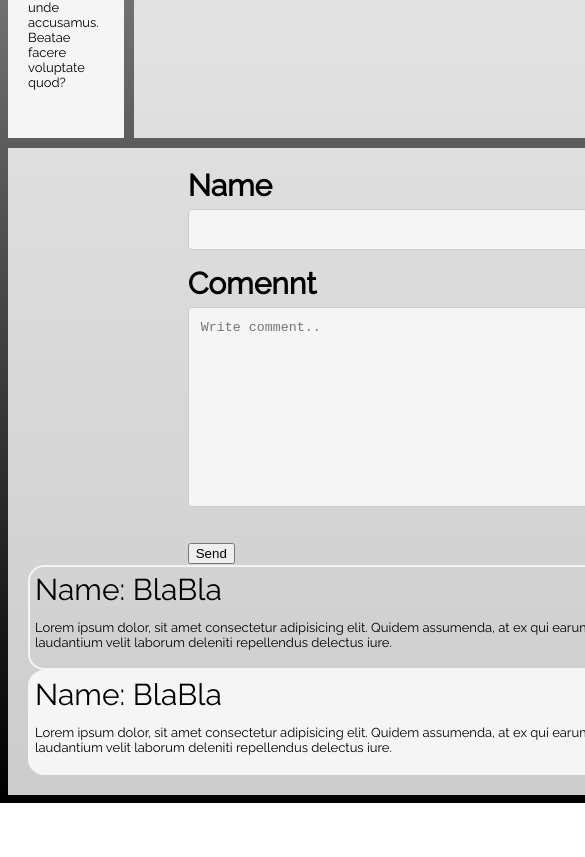
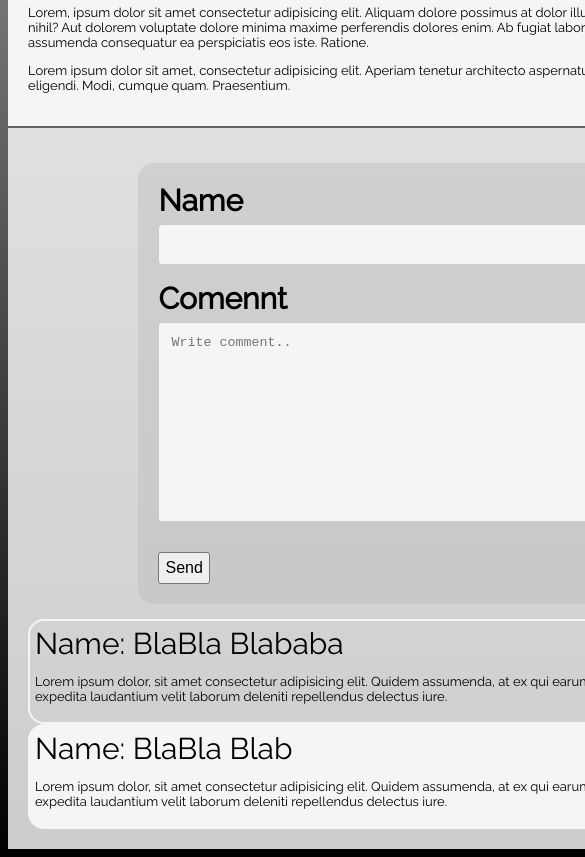
Before and after one commit to venskolev/Projektarbeit-CSS-Grid, a plain HTML site: page index.html in a window 390 px wide. Shown: the part 1019-1876 px from the top of the page, 585 px wide, since content can reach past the window. Before the commit the page ends 1822 px from the top, so only its background shows below. Drawn offline with Linux system fonts and the light colour scheme.

Commit message:
Grib container fix, media querie add

```diff
--- a/index.html
+++ b/index.html
@@ -10,37 +10,42 @@
     <title>Projektarbeit-CSS-Grid</title>
 </head>
     <body>
-    <div class="grid-container">
-    <div class="grid-item item1">
+        <div class="grid-item header">
             <h1>Überschrift</h1>
         </div>
-    <div class="grid-item item2"><p>Lorem ipsum dolor sit amet consectetur adipisicing elit. Omnis, ipsum nobis! Debitis iste cupiditate distinctio amet dolore dicta incidunt illo eaque dignissimos, tempore repellendus soluta, accusamus adipisci voluptatibus ad rem nisi ea omnis laudantium sint veniam culpa possimus vel atque! Ullam non doloremque repudiandae autem, asperiores explicabo vel rerum. Debitis?</p><p>Lorem ipsum dolor sit amet, consectetur adipisicing elit. Laudantium similique facere corporis quam, natus cum repellat numquam mollitia ab unde accusamus. Beatae facere voluptate quod?</p>
+        <div class="grid-container">
+            <div class="grid-item item2">
+                <p>Lorem ipsum dolor sit amet consectetur adipisicing elit. Omnis, ipsum nobis! Debitis iste cupiditate distinctio amet dolore dicta incidunt illo eaque dignissimos, tempore repellendus soluta, accusamus adipisci voluptatibus ad rem nisi ea omnis laudantium sint veniam culpa possimus vel atque! Ullam non doloremque repudiandae autem, asperiores explicabo vel rerum. Debitis?</p><p>Lorem ipsum dolor sit amet, consectetur adipisicing elit. Laudantium similique facere corporis quam, natus cum repellat numquam mollitia ab unde accusamus. Beatae facere voluptate quod?</p>
             </div>
-    <div class="grid-item item3"><p>Lorem ipsum dolor sit amet consectetur adipisicing elit. Ipsa voluptatum saepe alias atque mollitia a non, aspernatur, repellendus vero quisquam incidunt. Labore, iste impedit aliquam voluptas quisquam dolorum dolore quas. Corrupti qui maiores deserunt! Nemo blanditiis facilis, aliquid quod praesentium optio magnam beatae pariatur nostrum hic quis nisi perferendis exercitationem.</p><p>Lorem ipsum dolor sit, amet consectetur adipisicing elit. Hic sapiente laboriosam quae debitis excepturi obcaecati? Accusantium similique eum porro dicta placeat rem, quod aspernatur eius.</p>
+            <div class="grid-item item3">
+                <p>Lorem ipsum dolor sit amet consectetur adipisicing elit. Ipsa voluptatum saepe alias atque mollitia a non, aspernatur, repellendus vero quisquam incidunt. Labore, iste impedit aliquam voluptas quisquam dolorum dolore quas. Corrupti qui maiores deserunt! Nemo blanditiis facilis, aliquid quod praesentium optio magnam beatae pariatur nostrum hic quis nisi perferendis exercitationem.</p><p>Lorem ipsum dolor sit, amet consectetur adipisicing elit. Hic sapiente laboriosam quae debitis excepturi obcaecati? Accusantium similique eum porro dicta placeat rem, quod aspernatur eius.</p>
                 <p>Lorem ipsum dolor sit amet consectetur adipisicing elit. Ipsa voluptatum saepe alias atque mollitia a non, aspernatur, repellendus vero quisquam incidunt. Labore, iste impedit aliquam voluptas quisquam dolorum dolore quas. Corrupti qui maiores deserunt! Nemo blanditiis facilis, aliquid quod praesentium optio magnam beatae pariatur nostrum hic quis nisi perferendis exercitationem.</p><p>Lorem ipsum dolor sit, amet consectetur adipisicing elit. Hic sapiente laboriosam quae debitis excepturi obcaecati? Accusantium similique eum porro dicta placeat rem, quod aspernatur eius.</p>
                 <p>Lorem ipsum dolor sit amet consectetur adipisicing elit. Ipsa voluptatum saepe alias atque mollitia a non, aspernatur, repellendus vero quisquam incidunt. Labore, iste impedit aliquam voluptas quisquam dolorum dolore quas. Corrupti qui maiores deserunt! Nemo blanditiis facilis, aliquid quod praesentium optio magnam beatae pariatur nostrum hic quis nisi perferendis exercitationem.</p><p>Lorem ipsum dolor sit, amet consectetur adipisicing elit. Hic sapiente laboriosam quae debitis excepturi obcaecati? Accusantium similique eum porro dicta placeat rem, quod aspernatur eius.</p>
                 <p>Lorem ipsum dolor sit amet consectetur adipisicing elit. Ipsa voluptatum saepe alias atque mollitia a non, aspernatur, repellendus vero quisquam incidunt. Labore, iste impedit aliquam voluptas quisquam dolorum dolore quas. Corrupti qui maiores deserunt! Nemo blanditiis facilis, aliquid quod praesentium optio magnam beatae pariatur nostrum hic quis nisi perferendis exercitationem.</p><p>Lorem ipsum dolor sit, amet consectetur adipisicing elit. Hic sapiente laboriosam quae debitis excepturi obcaecati? Accusantium similique eum porro dicta placeat rem, quod aspernatur eius.</p>
                 <p>Lorem ipsum dolor sit amet consectetur adipisicing elit. Ipsa voluptatum saepe alias atque mollitia a non, aspernatur, repellendus vero quisquam incidunt. Labore, iste impedit aliquam voluptas quisquam dolorum dolore quas. Corrupti qui maiores deserunt! Nemo blanditiis facilis, aliquid quod praesentium optio magnam beatae pariatur nostrum hic quis nisi perferendis exercitationem.</p><p>Lorem ipsum dolor sit, amet consectetur adipisicing elit. Hic sapiente laboriosam quae debitis excepturi obcaecati? Accusantium similique eum porro dicta placeat rem, quod aspernatur eius.</p>
             </div>
-    <div class="grid-item item4"><p>Lorem, ipsum dolor sit amet consectetur adipisicing elit. Aliquam dolore possimus at dolor illum delectus voluptatum, sunt fugit in vel officiis vitae quaerat eius nihil? Aut dolorem voluptate dolore minima maxime perferendis dolores enim. Ab fugiat labore eligendi aperiam! Blanditiis consectetur minima nostrum assumenda consequatur ea perspiciatis eos iste. Ratione.</p><p>Lorem ipsum dolor sit amet, consectetur adipisicing elit. Aperiam tenetur architecto aspernatur ea ullam odio, laborum perspiciatis impedit voluptates distinctio eligendi. Modi, cumque quam. Praesentium.</p>
+            <div class="grid-item item4">
+                <p>Lorem, ipsum dolor sit amet consectetur adipisicing elit. Aliquam dolore possimus at dolor illum delectus voluptatum, sunt fugit in vel officiis vitae quaerat eius nihil? Aut dolorem voluptate dolore minima maxime perferendis dolores enim. Ab fugiat labore eligendi aperiam! Blanditiis consectetur minima nostrum assumenda consequatur ea perspiciatis eos iste. Ratione.</p><p>Lorem ipsum dolor sit amet, consectetur adipisicing elit. Aperiam tenetur architecto aspernatur ea ullam odio, laborum perspiciatis impedit voluptates distinctio eligendi. Modi, cumque quam. Praesentium.</p>
             </div>
-    <div class="grid-item item5">
+            <div class="grid-item footer">
                 <div class="input-koment">
                     <div class="itemInput">
+                        <form action="#">
                         <label><b>Name</b></label>
                         <input type="text" required name="Name">
                         <label><b>Comennt</b></label>
                         <textarea id="subject" name="subject" placeholder="Write comment.."></textarea>
                         <button type="submit">Send</button>
+                        </form>
                     </div>
                     <div class="comment">
-                <span>Name: BlaBla</span>
+                        <span>Name: BlaBla Blababa</span>
                         <p>Lorem ipsum dolor, sit amet consectetur adipisicing elit. Quidem assumenda, at ex qui earum nulla, placeat architecto illum optio ipsa eos dignissimos expedita laudantium velit laborum deleniti repellendus delectus iure.</p>
                     </div>
+                    <div class="comment1">
+                        <span>Name: BlaBla Blab</span>
+                        <p>Lorem ipsum dolor, sit amet consectetur adipisicing elit. Quidem assumenda, at ex qui earum nulla, placeat architecto illum optio ipsa eos dignissimos expedita laudantium velit laborum deleniti repellendus delectus iure.</p>
                     </div>
-        <div class="comment1">
-                <span>Name: BlaBla</span>
-                <p>Lorem ipsum dolor, sit amet consectetur adipisicing elit. Quidem assumenda, at ex qui earum nulla, placeat architecto illum optio ipsa eos dignissimos expedita laudantium velit laborum deleniti repellendus delectus iure.</p>
                 </div>
             </div>
         </div>
--- a/style.css
+++ b/style.css
@@ -13,30 +13,35 @@ p {
 }
 .grid-container {
     display: grid;
-    grid-gap: 10px;
+    grid-template-areas: 'header header header header header header'
+    'left left middle middle right right'
+    'footer footer footer footer footer footer';
+    grid-gap: 2px;
 }
 .grid-item {
     background-color: rgba(255, 255, 255, 0.8);
     padding: 20px;
     font-size: 30px;
 }
-.item1 {
-    grid-column: 1 / span 3;
+.header {
+    grid-area: header;
     grid-row: 1;
     text-align: center;
 }
 .item2 {
+    grid-area: left;
     background-color: whitesmoke;
 }
 .item3 {
     width: 50rem;
+    grid-area: middle;
 }
 .item4 {
+    grid-area: right;
     background-color: whitesmoke;
 }
-.item5 {
-    grid-column: 1 / span 3;
-    grid-row: 3;
+.footer {
+    grid-area: footer;
 }
 .input-koment {
     display: flex;
@@ -44,6 +49,12 @@ p {
     align-items: center;
     flex-direction: column;
     flex-wrap: wrap;
+}
+.itemInput {
+    border-radius: 1rem;
+    background-color: #b9b9b965;
+    padding: 20px;
+    margin: 15px;
 }
 input[type=text],
 select,
@@ -58,6 +69,10 @@ textarea {
     margin-bottom: 16px;
     resize: vertical;
 }
+button[type=submit] {
+    padding: 5px;
+    font-size: 16px;
+}
 input[type=submit]:hover {
     background-color: #6a726a;
 }
@@ -69,11 +84,24 @@ input:focus, textarea:focus {
 textarea {
     height: 200px;
 }
-.comment, .comment1 {
+.comment, .comment1{
+    display: flex;
+    flex-wrap: wrap;
     border: solid 2px whitesmoke;
     border-radius: 1rem;
     padding: 5px;
+    width: 60rem;
 }
 .comment1 {
     background-color: whitesmoke;
 }
+@media (max-width: 720px) {
+    .grid-container {
+        grid-template-areas:
+            'header header header header header header'
+            'left left left left left left'
+            'middle middle middle middle middle middle'
+            'right right right right right right'
+            'footer footer footer footer footer footer';
+    }
+}
```
Lines whose indentation alone changed are shown as unchanged.
